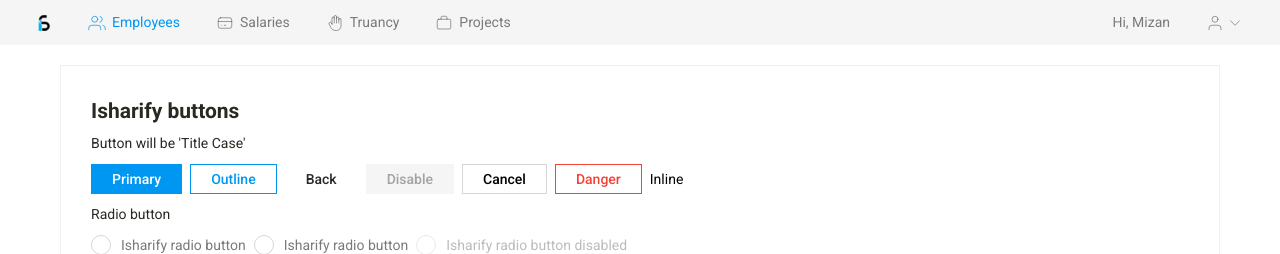
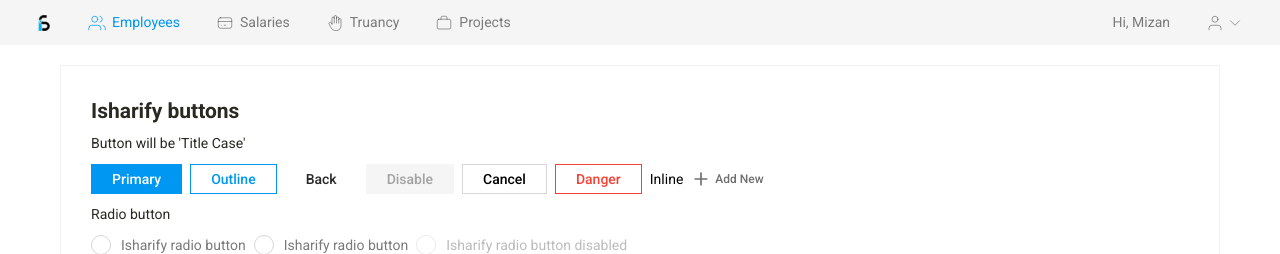
Before and after one commit to isharifyltd/ify-theme, a React (Create React App) app: page / in a window 1280 px wide. Shown: the top 254 px of the page. Built offline with nearby package versions, Linux system fonts and the light colour scheme.

Commit message:
add new button add

```diff
--- a/ify-theme.css
+++ b/ify-theme.css
@@ -565,7 +565,7 @@ ul {
 .Ify-over-input {
   position: absolute;
   top: 9px;
-  left: 11px;
+  left: 10px;
   font-size: 14px;
   pointer-events: none;
 }
--- a/src/components/button.jsx
+++ b/src/components/button.jsx
@@ -1,4 +1,5 @@
 import React from "react";
+import PlusIcon from "../icons/plus-icon";
 
 const Button = () => {
   return (
@@ -12,6 +13,10 @@ const Button = () => {
       <button className="Ify-btn Ify-btn-cancel">Cancel</button>
       <button className="Ify-btn Ify-btn-danger">Danger</button>
       <button className="Ify-inline-btn">Inline</button>
+      <button className="Ify-btn-add-new">
+        <PlusIcon />
+        <span>Add New</span>
+      </button>
     </div>
   );
 };
--- /dev/null
+++ b/src/icons/plus-icon/index.jsx
@@ -0,0 +1,24 @@
+import React from "react";
+
+const PlusIcon = (props) => {
+  return (
+    <svg
+      xmlns="http://www.w3.org/2000/svg"
+      width="20"
+      height="20"
+      viewBox="0 0 24 24"
+      fill="none"
+      stroke="currentColor"
+      strokeWidth={props.strokeWidth ? props.strokeWidth : "1"}
+      strokeLinecap="round"
+      strokeLinejoin="round"
+      className={props.className}
+      style={props.style}
+    >
+      <line x1="12" y1="5" x2="12" y2="19"></line>
+      <line x1="5" y1="12" x2="19" y2="12"></line>
+    </svg>
+  );
+};
+
+export default PlusIcon;
--- a/src/scss/components/_button.scss
+++ b/src/scss/components/_button.scss
@@ -113,3 +113,27 @@
   right: 8px;
   color: #7a7a7a;
 }
+
+.Ify-btn-add-new {
+  display: inline-flex;
+  align-items: center;
+  justify-content: center;
+  gap: 4px;
+  width: max-content;
+  font-weight: 500;
+  font-size: 12px;
+  color: #6f6f6f;
+  line-height: 16px;
+  background-color: #fff;
+  padding: 0;
+  border: 0;
+  transition: all 0.3s;
+  cursor: pointer;
+  &:hover {
+    color: #0097f3;
+  }
+
+  & svg {
+    stroke-width: 2;
+  }
+}
--- a/src/scss/components/_form.scss
+++ b/src/scss/components/_form.scss
@@ -85,7 +85,7 @@
 .Ify-over-input {
   position: absolute;
   top: 9px;
-  left: 11px;
+  left: 10px;
   font-size: 14px;
   pointer-events: none;
 }
@@ -104,3 +104,7 @@
   top: 50%;
   transform: translateY(-50%);
 }
+
+:disabled ~ .Ify-icon-inside-input {
+  background: #f5f5f5;
+}
--- a/src/scss/utils/_helper.scss
+++ b/src/scss/utils/_helper.scss
@@ -55,7 +55,6 @@
 }
 
 // Margin top start
-
 .Ify-mt10 {
   margin-top: 10px;
 }
@@ -97,6 +96,16 @@
 }
 // Margin bottom end
 
+// Margin right start
+// Margin right end
+
+// Margin left start
+.Ify-ml20 {
+  margin-left: 20px;
+}
+// Margin left end
+
+// Margin auto start
 .Ify-mt-auto {
   margin-top: auto;
 }
@@ -109,6 +118,7 @@
 .Ify-ml-auto {
   margin-left: auto;
 }
+// Margin auto end
 // Margin end
 
 .Ify-border {
--- a/src/scss/utils/_utils.scss
+++ b/src/scss/utils/_utils.scss
@@ -23,6 +23,14 @@
   }
 }
 
+.Ify-pos-relative {
+  position: relative;
+}
+
+.Ify-pos-absolute {
+  position: absolute;
+}
+
 .Ify-grey {
   color: #7a7a7a;
 }
```
Also changed, not shown: ify-theme.min.css, 11 other files (tests, documents, lock files or other folders).
